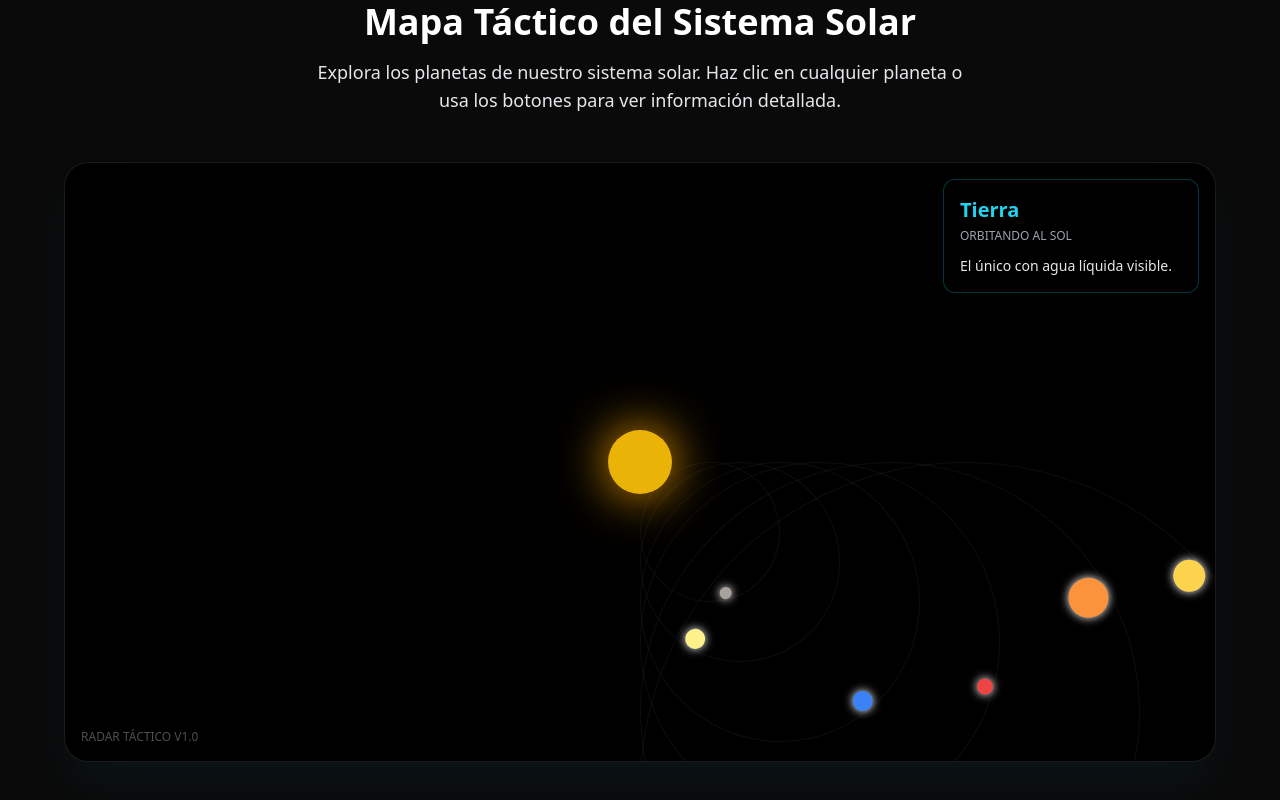
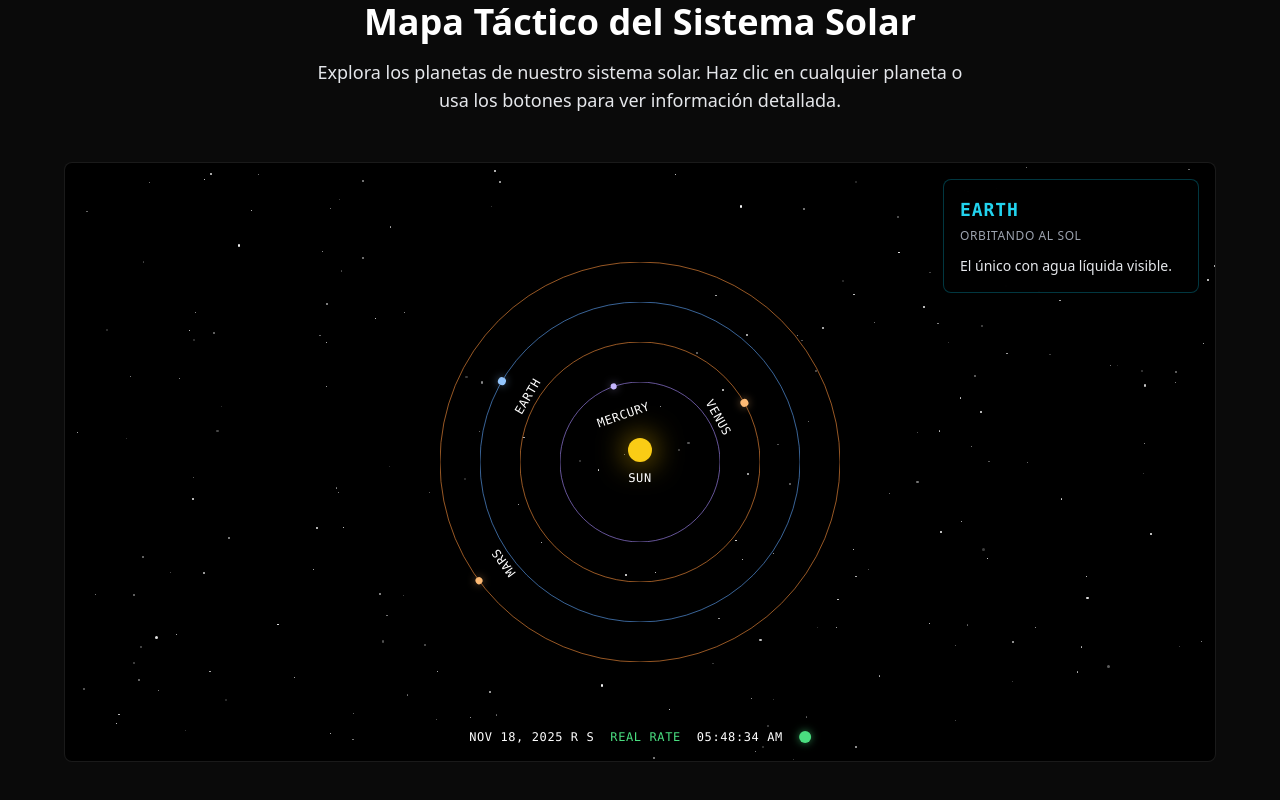
Before and after one commit to Dulce9426/UNIVERSO, a Next.js app: page / in a window 1280 px wide. Shown: the part 1362-2162 px from the top of the page. Built offline with nearby package versions, Linux system fonts and the light colour scheme; no server answers.

Commit message:
RediseÃ±ar SolarRadar estilo NASA Eyes: Ã³rbitas de colores, etiquetas, fondo estrellado y panel de informaciÃ³n en tiempo real

```diff
--- a/src/components/features/SolarRadar.tsx
+++ b/src/components/features/SolarRadar.tsx
@@ -1,58 +1,225 @@
 'use client';
 
-import { useState } from 'react';
-
+import { useState, useEffect } from 'react';
 import { motion } from 'framer-motion';
 
 const planets = [
-  { id: 'mercury', name: 'Mercurio', color: 'bg-stone-400', size: 'w-3 h-3', orbit: 140, speed: 4, fact: 'Se encoge cada día más.' },
-  { id: 'venus', name: 'Venus', color: 'bg-yellow-200', size: 'w-5 h-5', orbit: 200, speed: 10, fact: 'Su día es más largo que su año.' },
-  { id: 'earth', name: 'Tierra', color: 'bg-blue-500', size: 'w-5 h-5', orbit: 280, speed: 15, fact: 'El único con agua líquida visible.' },
-  { id: 'mars', name: 'Marte', color: 'bg-red-500', size: 'w-4 h-4', orbit: 360, speed: 20, fact: 'Tiene el volcán más grande del sistema.' },
-  { id: 'jupiter', name: 'Júpiter', color: 'bg-orange-400', size: 'w-10 h-10', orbit: 500, speed: 35, fact: 'Protege a la Tierra de asteroides.' },
-  { id: 'saturn', name: 'Saturno', color: 'bg-amber-300', size: 'w-8 h-8', orbit: 650, speed: 45, fact: 'Sus anillos son hielo y roca.' }
+  {
+    id: 'mercury',
+    name: 'MERCURY',
+    orbitColor: '#a78bfa', // purple
+    planetColor: '#c4b5fd',
+    size: 6,
+    orbit: 80,
+    speed: 3,
+    fact: 'Se encoge cada día más.'
+  },
+  {
+    id: 'venus',
+    name: 'VENUS',
+    orbitColor: '#fb923c', // orange
+    planetColor: '#fdba74',
+    size: 8,
+    orbit: 120,
+    speed: 5,
+    fact: 'Su día es más largo que su año.'
+  },
+  {
+    id: 'earth',
+    name: 'EARTH',
+    orbitColor: '#60a5fa', // blue
+    planetColor: '#93c5fd',
+    size: 8,
+    orbit: 160,
+    speed: 7,
+    fact: 'El único con agua líquida visible.'
+  },
+  {
+    id: 'mars',
+    name: 'MARS',
+    orbitColor: '#fb923c', // light orange
+    planetColor: '#fdba74',
+    size: 7,
+    orbit: 200,
+    speed: 9,
+    fact: 'Tiene el volcán más grande del sistema.'
+  },
 ];
+
+// Generar estrellas de fondo
+const generateStars = (count: number) => {
+  return Array.from({ length: count }).map((_, i) => ({
+    id: i,
+    x: Math.random() * 100,
+    y: Math.random() * 100,
+    size: Math.random() * 2 + 0.5,
+    opacity: Math.random() * 0.8 + 0.2,
+  }));
+};
 
 export default function SolarRadar() {
   const [selected, setSelected] = useState(planets[2]); // Empieza en Tierra
+  const [stars, setStars] = useState<Array<{id: number, x: number, y: number, size: number, opacity: number}>>([]);
+  const [currentTime, setCurrentTime] = useState(new Date());
+
+  useEffect(() => {
+    setStars(generateStars(200));
+
+    // Actualizar hora cada segundo
+    const timer = setInterval(() => {
+      setCurrentTime(new Date());
+    }, 1000);
+
+    return () => clearInterval(timer);
+  }, []);
+
+  const formatDate = (date: Date) => {
+    const months = ['JAN', 'FEB', 'MAR', 'APR', 'MAY', 'JUN', 'JUL', 'AUG', 'SEP', 'OCT', 'NOV', 'DEC'];
+    return `${months[date.getMonth()]} ${date.getDate()}, ${date.getFullYear()}`;
+  };
+
+  const formatTime = (date: Date) => {
+    return date.toLocaleTimeString('en-US', {
+      hour: '2-digit',
+      minute: '2-digit',
+      second: '2-digit',
+      hour12: true
+    }).toUpperCase();
+  };
 
   return (
-    <div className="relative w-full h-[600px] bg-black overflow-hidden flex items-center justify-center rounded-3xl border border-white/10 my-8 shadow-2xl shadow-cyan-900/20">
-      {/* Panel de Datos (Flotante) */}
-      <div className="absolute top-4 right-4 z-20 w-64 bg-black/80 backdrop-blur-md border border-cyan-500/30 p-4 rounded-xl">
-        <h3 className="text-xl font-bold text-cyan-400">{selected.name}</h3>
-        <p className="text-xs text-gray-400 mt-1">ORBITANDO AL SOL</p>
-        <p className="text-sm text-gray-200 mt-3">{selected.fact}</p>
+    <div className="relative w-full h-[600px] bg-black overflow-hidden rounded-lg border border-white/10 my-8">
+      {/* Fondo estrellado */}
+      <div className="absolute inset-0">
+        {stars.map((star) => (
+          <div
+            key={star.id}
+            className="absolute rounded-full bg-white"
+            style={{
+              left: `${star.x}%`,
+              top: `${star.y}%`,
+              width: `${star.size}px`,
+              height: `${star.size}px`,
+              opacity: star.opacity,
+            }}
+          />
+        ))}
       </div>
 
       {/* Contenedor centrado para el sistema solar */}
       <div className="relative w-full h-full flex items-center justify-center">
-        {/* El Sol */}
-        <div className="absolute top-1/2 left-1/2 -translate-x-1/2 -translate-y-1/2 w-16 h-16 bg-yellow-500 rounded-full shadow-[0_0_50px_orange] z-10" />
-
         {/* Órbitas y Planetas */}
         {planets.map((planet) => (
+          <div key={planet.id} className="absolute top-1/2 left-1/2 -translate-x-1/2 -translate-y-1/2">
+            {/* Línea orbital */}
+            <svg
+              className="absolute"
+              style={{
+                width: `${planet.orbit * 2}px`,
+                height: `${planet.orbit * 2}px`,
+                left: `-${planet.orbit}px`,
+                top: `-${planet.orbit}px`,
+              }}
+            >
+              <circle
+                cx={planet.orbit}
+                cy={planet.orbit}
+                r={planet.orbit}
+                fill="none"
+                stroke={planet.orbitColor}
+                strokeWidth="1"
+                opacity="0.6"
+              />
+            </svg>
+
+            {/* Contenedor del planeta que rota */}
             <motion.div
-            key={planet.id}
-            className="absolute top-1/2 left-1/2 -translate-x-1/2 -translate-y-1/2 rounded-full border border-white/5"
+              className="absolute"
               style={{
-              width: `${planet.orbit}px`,
-              height: `${planet.orbit}px`,
+                width: `${planet.orbit * 2}px`,
+                height: `${planet.orbit * 2}px`,
+                left: `-${planet.orbit}px`,
+                top: `-${planet.orbit}px`,
               }}
               animate={{
                 rotate: 360,
               }}
               transition={{ duration: planet.speed, repeat: Infinity, ease: "linear" }}
             >
+              {/* Planeta */}
               <div
-              className={`absolute top-0 left-1/2 -translate-x-1/2 ${planet.size} ${planet.color} rounded-full cursor-pointer shadow-[0_0_10px_currentColor] hover:scale-150 transition-transform z-10`}
+                className="absolute cursor-pointer group"
+                style={{
+                  left: `${planet.orbit}px`,
+                  top: '0px',
+                  transform: 'translate(-50%, -50%)',
+                }}
                 onClick={() => setSelected(planet)}
+              >
+                <div
+                  className="rounded-full"
+                  style={{
+                    width: `${planet.size}px`,
+                    height: `${planet.size}px`,
+                    backgroundColor: planet.planetColor,
+                    boxShadow: `0 0 8px ${planet.planetColor}80`,
+                  }}
                 />
+
+                {/* Etiqueta del planeta */}
+                <div
+                  className="absolute left-1/2 -translate-x-1/2 mt-2 whitespace-nowrap"
+                  style={{ top: `${planet.size / 2 + 8}px` }}
+                >
+                  <span className="text-xs font-mono text-white uppercase tracking-wider">
+                    {planet.name}
+                  </span>
+                </div>
+              </div>
             </motion.div>
+          </div>
         ))}
+
+        {/* El Sol */}
+        <div className="absolute top-1/2 left-1/2 -translate-x-1/2 -translate-y-1/2 z-10 flex flex-col items-center">
+          <div
+            className="rounded-full bg-yellow-400"
+            style={{
+              width: '24px',
+              height: '24px',
+              boxShadow: '0 0 30px rgba(255, 200, 0, 0.8)',
+            }}
+          />
+          <span className="text-xs font-mono text-white uppercase tracking-wider mt-2">
+            SUN
+          </span>
+        </div>
       </div>
 
-      <div className="absolute bottom-4 left-4 text-xs text-white/30">RADAR TÁCTICO V1.0</div>
+      {/* Panel de información inferior */}
+      <div className="absolute bottom-4 left-1/2 -translate-x-1/2 flex items-center gap-4 z-20">
+        <div className="text-xs font-mono text-white uppercase tracking-wider">
+          {formatDate(currentTime)} R S
+        </div>
+        <div className="text-xs font-mono text-green-400 uppercase tracking-wider">
+          REAL RATE
+        </div>
+        <div className="text-xs font-mono text-white uppercase tracking-wider">
+          {formatTime(currentTime)}
+        </div>
+        <div className="w-3 h-3 rounded-full bg-green-400 shadow-[0_0_8px_rgba(74,222,128,0.6)]" />
+      </div>
+
+      {/* Panel de Datos (Flotante) - Opcional, se puede ocultar */}
+      {selected && (
+        <div className="absolute top-4 right-4 z-20 w-64 bg-black/90 backdrop-blur-md border border-cyan-500/30 p-4 rounded-lg">
+          <h3 className="text-lg font-mono font-bold text-cyan-400 uppercase tracking-wider">
+            {selected.name}
+          </h3>
+          <p className="text-xs text-gray-400 mt-1 uppercase tracking-wider">ORBITANDO AL SOL</p>
+          <p className="text-sm text-gray-200 mt-3">{selected.fact}</p>
+        </div>
+      )}
     </div>
   );
 }
```
Lines whose indentation alone changed are shown as unchanged.
